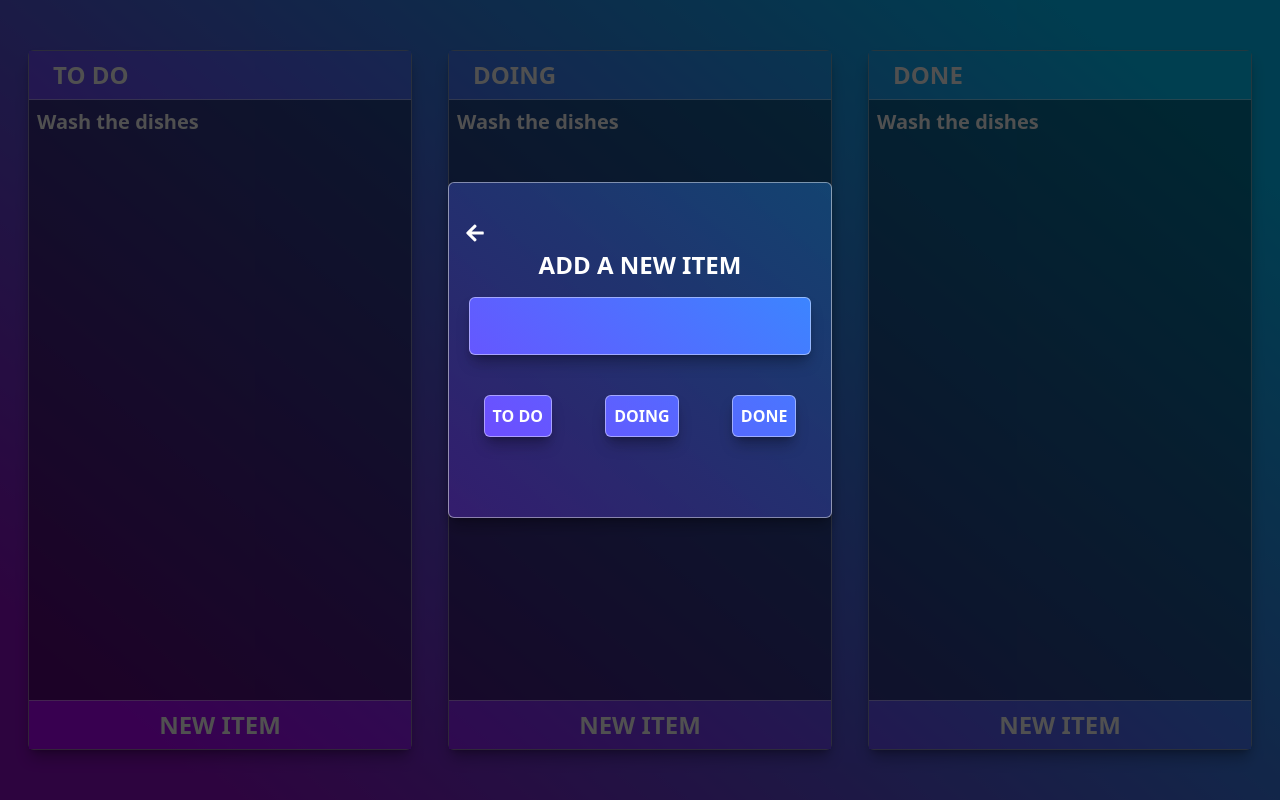
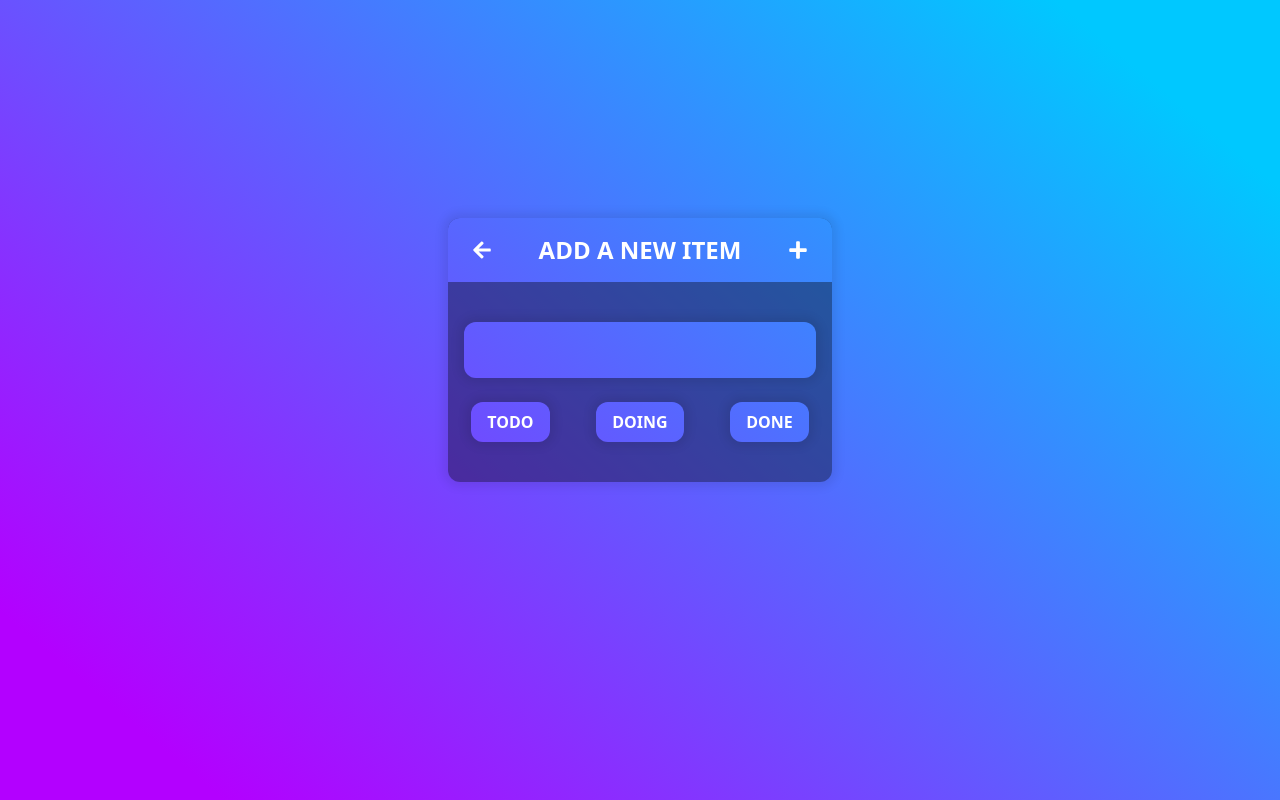
Before and after one commit to paulharwood/stacks-app, a React (Vite) app: page / in a window 1280 px wide. Both pictures are taken after a click on the button "NEW ITEM". Built offline with nearby package versions, Linux system fonts and the light colour scheme.

Commit message:
update 2

```diff
--- a/src/App.tsx
+++ b/src/App.tsx
@@ -2,12 +2,26 @@ import { Card } from './components/List'
 import { NewItemScreen } from './components/NewItemScreen'
 import { useState } from 'react'
 
+interface EItem {
+  id: string,
+  content: string
+}
+
 const App = () => {
-  const [todo, setTodo] = useState([{ id: 0, content: 'Wash the dishes' }])
-  const [doing, setDoing] = useState([{ id: 0, content: 'Wash the dishes' }])
-  const [done, setDone] = useState([{ id: 0, content: 'Wash the dishes' }])
+  const [todo, setTodo] = useState<EItem[]>([])
+  const [doing, setDoing] = useState<EItem[]>([])
+  const [done, setDone] = useState<EItem[]>([])
 
   const [newItemScreen, setNewItemScreen] = useState(false)
+
+  const idGenerator = () => {
+    var randomString = '';
+    var characters = 'ABCDEFGHIJKLMNOPQRSTUVWXYZabcdefghijklmnopqrstuvwxyz0123456789';
+    for (var i = 0; i < 8; i++) {
+      randomString += characters.charAt(Math.floor(Math.random() * characters.length));
+    }
+    return randomString;
+  }
 
   const openNewItemScreen = () => {
     setNewItemScreen(true)
@@ -17,32 +31,52 @@ const App = () => {
     setNewItemScreen(false)
   }
 
-  const addToTodo = (value: string) => {
-    setTodo(prev => [...prev, { id: todo.length, content: value }])
+  const addNewItem = (value: string, title: string) => {
     closeNewItemScreen()
+    switch (title) {
+      case 'todo':
+        return setTodo(prev => [...prev, { id: idGenerator(), content: value }])
+      case 'doing':
+        return setDoing(prev => [...prev, { id: idGenerator(), content: value }])
+      case 'done':
+        return setDone(prev => [...prev, { id: idGenerator(), content: value }])
+    }
   }
 
-  const addToDoing = (value: string) => {
-    setDoing(prev => [...prev, { id: doing.length, content: value }])
-    closeNewItemScreen()
-  }
-
-  const addToDone = (value: string) => {
-    setDone(prev => [...prev, { id: done.length, content: value }])
-    closeNewItemScreen()
+  const deleteItem = (id: string, title: string) => {
+    switch (title) {
+      case 'todo':
+        const filteredTodo = todo.filter(item => item.id !== id)
+        return setTodo(filteredTodo)
+      case 'doing':
+        const filteredDoing = doing.filter(item => item.id !== id)
+        return setDoing(filteredDoing)
+      case 'done':
+        const filteredDone = done.filter(item => item.id !== id)
+        return setDone(filteredDone)
+    }
   }
 
   return (
-    <div className='w-full h-full py-2 center gap-5 relative flex-wrap'>
-      <Card title="to do" items={todo} addNewItem={openNewItemScreen} />
-      <Card title="doing" items={doing} addNewItem={openNewItemScreen} />
-      <Card title="done" items={done} addNewItem={openNewItemScreen} />
+    <div className='overflow-hidden h-full w-full flex flex-col justify-between items-center'>
+      <div className='personal-container scroll snap-y h-full w-full flex justify-center items-center gap-2 flex-wrap overflow-auto'>
+        <Card title="todo" items={todo} deleteItem={deleteItem} />
+        <Card title="doing" items={doing} deleteItem={deleteItem} />
+        <Card title="done" items={done} deleteItem={deleteItem} />
+      </div>
+      <div className='w-full gradient-bg personal-shadow'>
+        <div className='py-2 px-2 text-center bg-[#00000030]'>
+          <button onClick={openNewItemScreen} className='max-w-sm py-2 w-full gradient-bg rounded-xl personal-shadow'>
+            <p className='text-2xl text-white font-bold uppercase'>
+              new item
+            </p>
+          </button>
+        </div>
+      </div>
       {newItemScreen &&
         <NewItemScreen
           close={closeNewItemScreen}
-          addToTodo={addToTodo}
-          addToDoing={addToDoing}
-          addToDone={addToDone}
+          addNewItem={addNewItem}
         />
       }
     </div>
--- a/src/components/List.tsx
+++ b/src/components/List.tsx
@@ -1,43 +1,40 @@
-import { FaPlus } from "react-icons/fa";
+import { FaRegTrashAlt } from 'react-icons/fa'
 
 interface EItems {
-  id: number,
+  id: string,
   content: string
 }
 
 interface ECardProps {
   title: string,
   items?: EItems[],
-  addNewItem: () => void
+  deleteItem: (id: string, title: string) => void
 }
 
-export const Card = ({ title, items, addNewItem }: ECardProps) => {
+export const Card = ({ title, items, deleteItem }: ECardProps) => {
 
   return (
-    <div className='w-full mx-2 max-w-sm h-full max-h-[700px] rounded-md bg-[#00000060] border-[1px] border-[#ffffff70] shadow-lg shadow-black/30 flex flex-col justify-between'>
-      <div className="h-[600px]">
-        <div className="py-2 px-6 font-sans text-2xl font-bold text-[#fff] border-b-[1px] border-b-[#ffffff70] uppercase flex justify-between gap-2 gradient-header">
-          <h1>{title}</h1>
-        </div>
-        <div className="h-full overflow-y-auto">
-          {items &&
-            items.map(item =>
-              <p
-                key={item.id}
-                className="text-xl font-bold text-[#fff] p-2 border-b-[1px] border-b-[#ffffff70] last-of-type:border-none"
-              >
-                {item.content}
+    <ul className='list snap-end last-of-type:mb-1 w-full mx-2 max-w-sm h-[89vh] rounded-xl bg-[#00000060] personal-shadow flex flex-col justify-between'>
+      <div className="py-2 px-6 font-sans text-2xl font-bold uppercase flex justify-between gap-2 rounded-t-xl gradient-bg text-white">
+        <h1>{title}</h1>
+      </div>
+      <div className="scroll h-full overflow-y-auto">
+        {items &&
+          items.map(({ id, content }) =>
+            <li key={id} className='flex items-center justify-between border-b-[1px] border-b-[#fff5] last-of-type:border-none'>
+              <p className="text-xl font-bold text-[#fff] p-4">
+                {content}
               </p>
-            )
-          }
-        </div>
+              <div className='mx-4'>
+                <button onClick={() => deleteItem(id, title)}>
+                  <FaRegTrashAlt color='white' size={20} />
+                </button>
+              </div>
+            </li>
+          )
+        }
       </div>
-      <button onClick={addNewItem} className='py-2 w-full flex justify-center items-center gap-2 gradient-header border-t-[1px] border-t-[#ffffff70]'>
-        <p className='text-2xl text-white font-bold uppercase'>
-          new item
-        </p>
-      </button>
-
-    </div>
+      <div className="h-2 rounded-b-xl gradient-bg" />
+    </ul>
   )
 }
--- a/src/components/NewItemScreen.tsx
+++ b/src/components/NewItemScreen.tsx
@@ -1,53 +1,45 @@
 import { useState } from 'react'
-import { FaArrowLeft } from 'react-icons/fa'
+import { FaArrowLeft, FaPlus } from 'react-icons/fa'
 
 interface NewItemProps {
   close: () => void,
-  addToTodo: (value: string) => void,
-  addToDoing: (value: string) => void,
-  addToDone: (value: string) => void
+  addNewItem: (value: string, title: string) => void
 }
 
-export const NewItemScreen = ({ close, addToTodo, addToDoing, addToDone }: NewItemProps) => {
+export const NewItemScreen = ({ close, addNewItem }: NewItemProps) => {
   const [newItem, setNewItem] = useState('')
 
   const handleNewItem = (e: any) => {
     setNewItem(e.target.value)
   }
 
-  const handleAddToTodo = () => {
-    addToTodo(newItem)
-  }
-
-  const handleAddToDoing = () => {
-    addToDoing(newItem)
-  }
-
-  const handleAddToDone = () => {
-    addToDone(newItem)
+  const handleAddNewItem = (title: string) => {
+    newItem && addNewItem(newItem, title)
   }
 
   return (
-    <div className="fixed top-0 left-0 w-screen h-screen bg-[#000000af] center flex">
-      <div className="mx-2 mt-[-100px] h-max w-full max-w-sm gradient rounded-md  border-[1px] border-[#ffffff70] shadow-lg shadow-black/30">
-        <button className='mt-10 ml-4' onClick={close}>
-          <FaArrowLeft color='white' size={20} />
-        </button>
-        <h1 className="text-center mx-6 text-2xl text-white font-bold uppercase">
-          add a new item
-        </h1>
-        <div className='mt-4 px-5'>
-          <input type="text" value={newItem} onChange={handleNewItem} className="p-4 w-full text-white gradient-header rounded-md  border-[1px] border-[#ffffff70] shadow-lg shadow-black/30 focus:outline-none focus:bg-[#00000050]" />
+    <div className="z-10 fixed top-0 left-0 w-screen h-screen gradient-bg center flex">
+      <div className="mx-2 mt-[-100px] h-max w-full max-w-sm bg-[#00000060] rounded-xl personal-shadow">
+        <div className='py-4 px-6 gradient-bg rounded-t-xl flex justify-between items-center'>
+          <button onClick={close}>
+            <FaArrowLeft color='white' size={20} />
+          </button>
+          <h1 className="text-center mx-6 text-2xl text-white font-bold uppercase">
+            add a new item
+          </h1>
+          <FaPlus color='white' size={20} />
         </div>
-
-        <div className='px-2 mt-10 mb-20 justify-around font-semibold text-white flex flex-wrap'>
-          <button onClick={handleAddToTodo} className='py-2 px-2 rounded-md  border-[1px] border-[#ffffff70] shadow-lg shadow-black/30 uppercase gradient-header'>
-            to do
+        <div className='mt-10 mb-6 px-4'>
+          <input type="text" value={newItem} onChange={handleNewItem} className="p-4 w-full text-white gradient-bg rounded-xl personal-shadow" />
+        </div>
+        <div className='pb-10 justify-around font-semibold text-white flex flex-wrap'>
+          <button onClick={() => handleAddNewItem('todo')} className='py-2 px-4 rounded-xl uppercase gradient-bg personal-shadow'>
+            todo
           </button>
-          <button onClick={handleAddToDoing} className='py-2 px-2 rounded-md  border-[1px] border-[#ffffff70] shadow-lg shadow-black/30 uppercase gradient-header'>
+          <button onClick={() => handleAddNewItem('doing')} className='py-2 px-4 rounded-xl uppercase gradient-bg personal-shadow'>
             doing
           </button>
-          <button onClick={handleAddToDone} className='py-2 px-2 rounded-md  border-[1px] border-[#ffffff70] shadow-lg shadow-black/30 uppercase gradient-header'>
+          <button onClick={() => handleAddNewItem('done')} className='py-2 px-4 rounded-xl uppercase gradient-bg personal-shadow'>
             done
           </button>
         </div>
--- a/src/global.css
+++ b/src/global.css
@@ -15,12 +15,33 @@ html, body, #root {
   align-items: center;
 }
 
-.gradient {
-  background: rgb(0, 195, 255);
-  background: linear-gradient(220deg, #00c8ff50 10%, #b300ff50 90%) fixed;
-}
-
-.gradient-header {
+.gradient-bg {
   background: rgb(0, 195, 255);
   background: linear-gradient(220deg, #00c8ff 10%, #b300ff 90%) fixed;
 }
+
+button.gradient-bg:hover {
+  filter: brightness(1.5);
+}
+
+.scroll::-webkit-scrollbar {
+  width: 5px;
+}
+
+.scroll::-webkit-scrollbar-track {
+  background: linear-gradient(220deg, #00c8ff 10%, #b300ff 90%) fixed;
+}
+
+.scroll::-webkit-scrollbar-thumb {
+  background: #00000090;
+}
+
+.personal-shadow {
+  box-shadow: 0 0 10px 5px #00000015;
+}
+
+@media(max-width: 1220px) {
+  .personal-container {
+    padding: 140px 0;
+  }
+}
```
